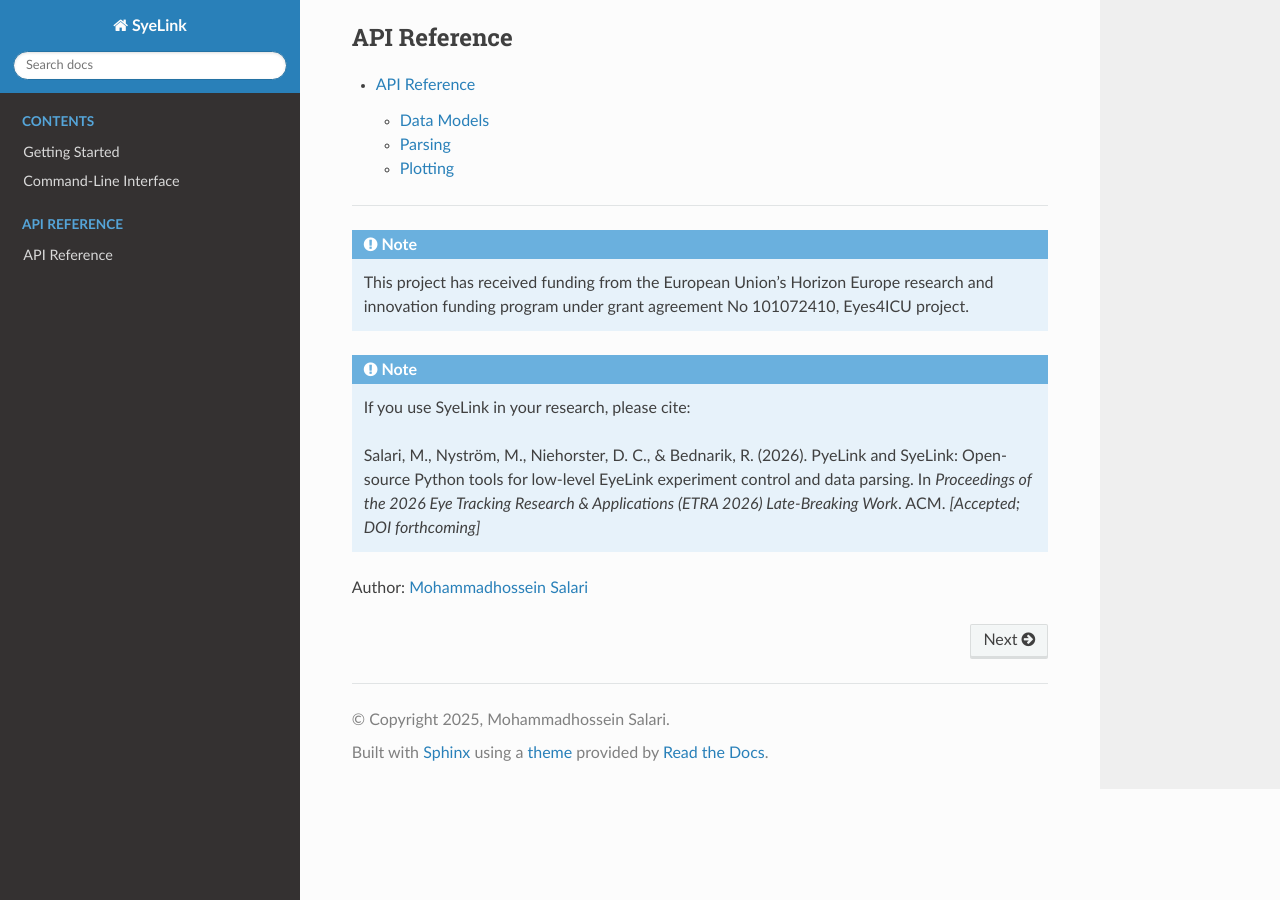
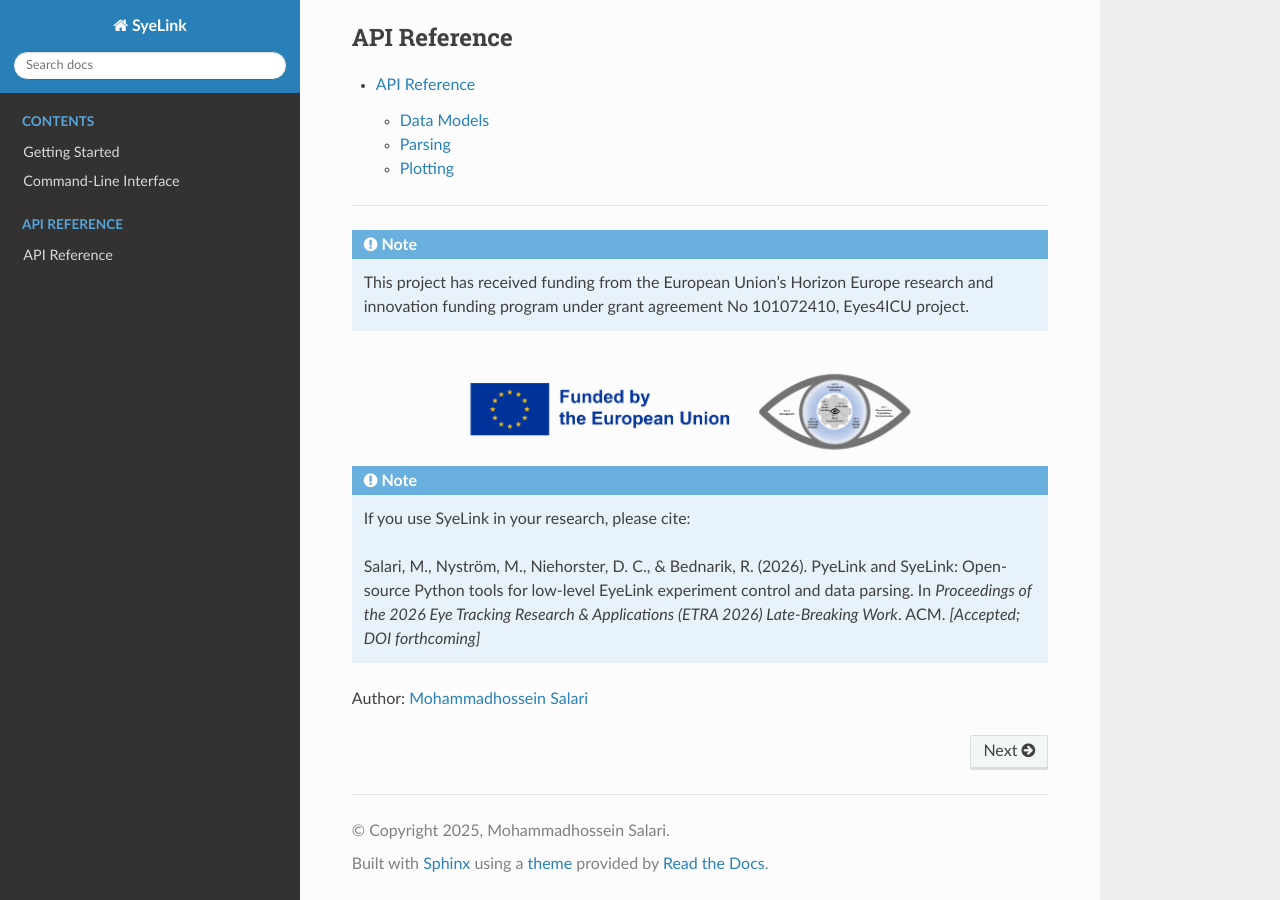
Before and after one commit to mh-salari/syelink, a Sphinx documentation site: the page built from docs/index.rst, in a window 1280 px wide and 900 px high, scrolled down 875 px. Built offline with Sphinx 7.4.7 and the Read the Docs theme 3.1.0, drawn with Linux system fonts in a browser that asks for light colours.

Commit message:
enhance: use local image path for EU funding acknowledgment

```diff
--- a/docs/index.rst
+++ b/docs/index.rst
@@ -58,6 +58,11 @@
    research and innovation funding program under grant agreement No 101072410,
    Eyes4ICU project.
 
+.. image:: ../resources/Funded_by_EU_Eyes4ICU.png
+   :alt: Funded by EU Eyes4ICU
+   :align: center
+   :width: 500px
+
 .. note::
 
    If you use SyeLink in your research, please cite:
```
Also changed, not shown: README.md (+1 -1 lines).
